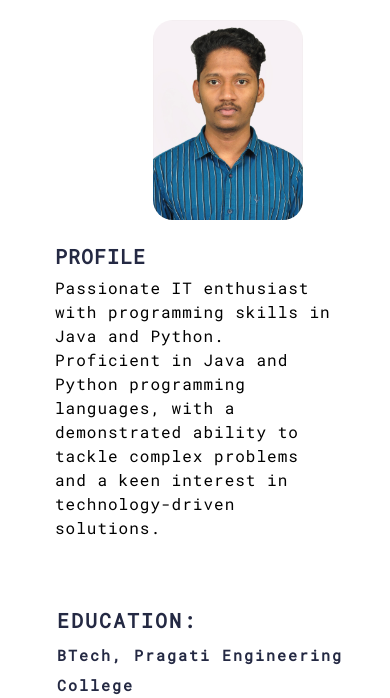
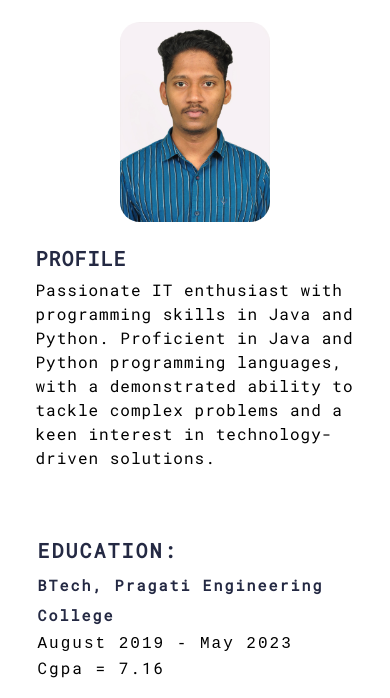
Before and after one commit to shyamvineel/My-portifolio, a plain HTML site: page index.html in a window 390 px wide. Shown: the part 119-817 px from the top of the page. Drawn offline with Linux system fonts and the light colour scheme.

Commit message:
photo adjusted to center

```diff
--- a/styles.css
+++ b/styles.css
@@ -113,7 +113,7 @@ footer a:hover img{
 }
 @media only screen and (max-width: 750px) {
     :root{
-        max-width: 80%;
+        max-width: 90%;
         margin: auto;
     }
     .Logo{
@@ -129,9 +129,9 @@ footer a:hover img{
 
     }
     .profile_photo{
-        max-width: 100%;
+        width: 100%;
+        text-align: center;
         margin: auto;
-        margin-bottom: 15px;
     }
     .profile_about{
         max-width: 100%;
@@ -160,7 +160,7 @@ footer a:hover img{
         width: 100%;
     }
     .footer_container{
-        width: 50%;
+        width: 100%;
         margin: auto;
     }
     .connect{
```
